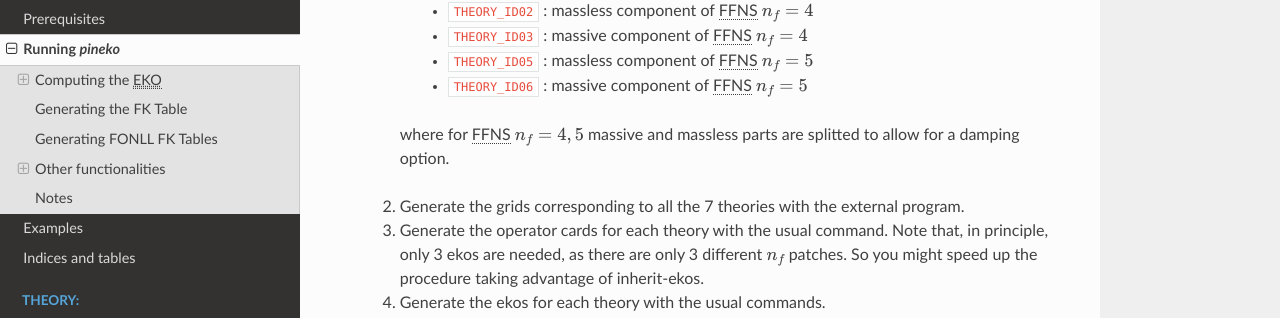
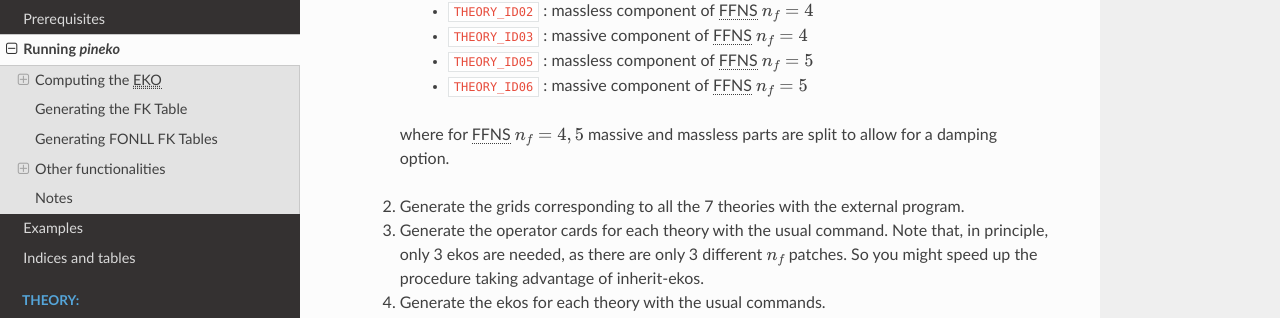
Before and after one commit to NNPDF/pineko, a Sphinx documentation site: the page built from docs/source/overview/running.rst, in a window 1280 px wide and 900 px high, scrolled down 1854 px. Shown: the part 133-451 px from the top of the window. Built offline with Sphinx 7.4.7 and the Read the Docs theme 2.0.0, drawn with Linux system fonts in a browser that asks for light colours.

Commit message:
Update docs/source/overview/running.rst
Co-authored-by: Roy Stegeman <roystegeman@live.nl>

```diff
--- a/docs/source/overview/running.rst
+++ b/docs/source/overview/running.rst
@@ -86,7 +86,7 @@ The manual procedure works as follow:
       * ``THEORY_ID05`` : massless component of |FFNS| :math:`n_f=5`
       * ``THEORY_ID06`` : massive component of |FFNS| :math:`n_f=5`
 
-    where for |FFNS| :math:`n_f=4,5` massive and massless parts are splitted to
+    where for |FFNS| :math:`n_f=4,5` massive and massless parts are split to
     allow for a damping option.
 
   2. Generate the grids corresponding to all the 7 theories with the external program.
```
